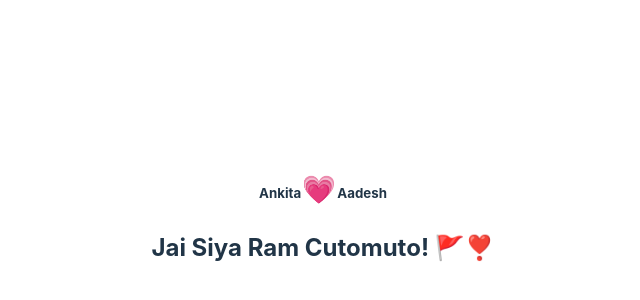
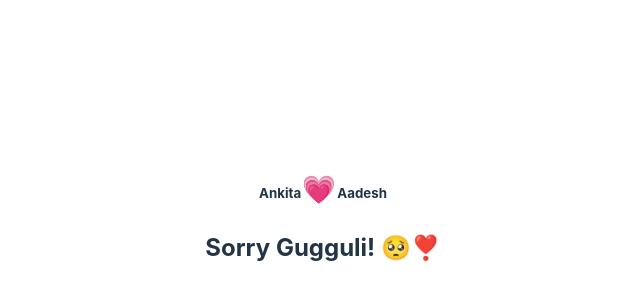
Before and after one commit to AADESHRN/ANKITA-AADESH, a React (Vite) app: page / in a window 1280 px wide. Shown: the part 182-482 px from the top of the page, without its empty margins (317-957 px from the left). Built offline with nearby package versions, Linux system fonts and the light colour scheme.

Commit message:
Sorry App.jsx

```diff
--- a/src/App.jsx
+++ b/src/App.jsx
@@ -5,7 +5,7 @@ function App() {
   return (
     <>
       <h5>Ankita <div className="heartbeating-text">💗</div> Aadesh</h5>
-      <h2>Jai Siya Ram Cutomuto! 🚩❣️</h2>
+      <h2>Sorry Gugguli! 🥺❣️</h2>
     </>
   )
 }
```
